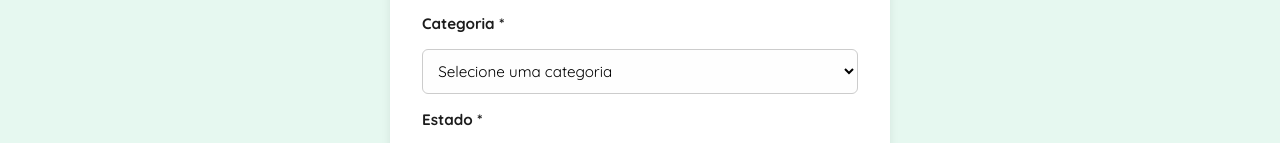
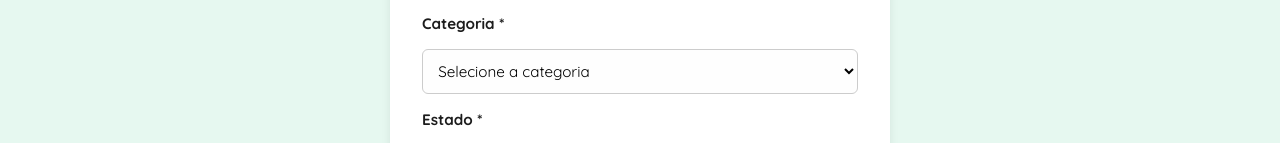
Before and after one commit to FernandaMaressa/EcoTroca, a React (Vite) app: page /anunciar in a window 1280 px wide. Shown: the part 435-578 px from the top of the page. Built offline with nearby package versions, Linux system fonts and the light colour scheme.

Commit message:
finalizacoes da pagina de anunciar itens

```diff
--- a/src/pages/anunciar/Anunciar.jsx
+++ b/src/pages/anunciar/Anunciar.jsx
@@ -58,11 +58,93 @@ export default function Anunciar() {
               onChange={handleChange}
               required
             >
-              <option value="">Selecione uma categoria</option>
-              <option value="Brinquedos">Brinquedos</option>
-              <option value="Roupas">Roupas</option>
-              <option value="Livros">Livros</option>
-              <option value="Móveis">Móveis</option>
+              <option value="">Selecione a categoria</option>
+              <optgroup label="Eletrônicos">
+                <option value="Celulares e Smartphones">Eletrônicos - Celulares e Smartphones</option>
+                <option value="Computadores e Notebooks">Eletrônicos - Computadores e Notebooks</option>
+                <option value="Acessorios">Eletrônicos - Acessórios</option>
+                <option value="TVs, DVDs e Home Theater">Eletrônicos - TVs, DVDs e Home Theater</option>
+                <option value="Games e Consoles">Eletrônicos - Games e Consoles</option>
+              </optgroup>
+
+              <optgroup label="Eletrodomésticos">
+                <option value="Geladeira / Freezer">Eletrodomésticos - Geladeira / Freezer</option>
+                <option value="Fogao / Forno">Eletrodomésticos - Fogão / Forno</option>
+                <option value="Micro-ondas">Eletrodomésticos - Micro-ondas</option>
+                <option value="Maquina de Lavar">Eletrodomésticos - Máquina de Lavar</option>
+                <option value="Ventilador / Ar-condicionado">Eletrodomésticos - Ventilador / Ar-condicionado</option>
+              </optgroup>
+
+              <optgroup label="Móveis">
+                <option value="Sala">Móveis - Sala</option>
+                <option value="Quarto">Móveis - Quarto</option>
+                <option value="Cozinha">Móveis - Cozinha</option>
+                <option value="Escritorio">Móveis - Escritório</option>
+              </optgroup>
+
+              <optgroup label="Roupas e Calçados">
+                <option value="Roupas Femininas">Roupas e Calçados - Femininas</option>
+                <option value="Roupas Masculinas">Roupas e Calçados - Masculinas</option>
+                <option value="Roupas Infantis">Roupas e Calçados - Infantis</option>
+                <option value="Bolsas e Acessorios">Bolsas e Acessórios</option>
+              </optgroup>
+
+              <optgroup label="Livros e Papelaria">
+                <option value="Livros escolares">Livros - Escolares</option>
+                <option value="Livros de literatura">Livros - Literatura</option>
+                <option value="Revistas">Livros - Revistas</option>
+                <option value="Material de escritorio">Papelaria - Material de escritório</option>
+                <option value="Cadernos e agendas">Papelaria - Cadernos e agendas</option>
+              </optgroup>
+
+              <optgroup label="Esporte e Lazer">
+                <option value="Bicicletas">Esporte - Bicicletas</option>
+                <option value="Equipamentos esportivos">Esporte - Equipamentos esportivos</option>
+                <option value="Instrumentos musicais">Lazer - Instrumentos musicais</option>
+                <option value="Jogos de tabuleiro">Lazer - Jogos de tabuleiro</option>
+                <option value="Brinquedos">Lazer - Brinquedos</option>
+              </optgroup>
+
+              <optgroup label="Casa e Jardim">
+                <option value="Decoracao">Casa - Decoração</option>
+                <option value="Ferramentas">Casa - Ferramentas</option>
+                <option value="Utensilios domesticos">Casa - Utensílios domésticos</option>
+                <option value="Plantas e vasos">Jardim - Plantas e vasos</option>
+                <option value="Itens de jardinagem">Jardim - Itens de jardinagem</option>
+              </optgroup>
+
+              <optgroup label="Bebês e Crianças">
+                <option value="Carrinhos e cadeirinhas">Bebês e Crianças - Carrinhos e cadeirinhas</option>
+                <option value="Roupas e calçados infantis">Bebês e Crianças - Roupas e calçados</option>
+                <option value="Brinquedos educativos">Bebês e Crianças - Brinquedos</option>
+                <option value="Bercos e moveis infantis">Bebês e Crianças - Berços e móveis infantis</option>
+              </optgroup>
+
+              <optgroup label="Veículos e Peças">
+                <option value="Motos">Motos</option>
+                <option value="Pecas e acessorios automotivos">Peças e acessórios automotivos</option>
+              </optgroup>
+
+              <optgroup label="Beleza e Cuidados Pessoais">
+                <option value="Maquiagem">Maquiagem</option>
+                <option value="Produtos de higiene">Produtos de higiene</option>
+                <option value="Cosmeticos">Cosméticos</option>
+                <option value="Perfumes">Perfumes</option>
+              </optgroup>
+
+              <optgroup label="Pets">
+                <option value="Racoes">Pets - Rações</option>
+                <option value="Acessorios (coleiras, brinquedos)">Pets - Acessórios (coleiras, brinquedos)</option>
+                <option value="Casinhas e camas">Pets - Casinhas e camas</option>
+                <option value="Roupas para pets">Pets - Roupas</option>
+              </optgroup>
+
+              <optgroup label="Outros">
+                <option value="Itens Colecionaveis">Itens Colecionáveis</option>
+                <option value="Antiguidades">Antiguidades</option>
+                <option value="Artesanato">Artesanato</option>
+                <option value="Diversos">Diversos</option>
+              </optgroup>
             </select>
 
             <label>Estado *</label>
```
